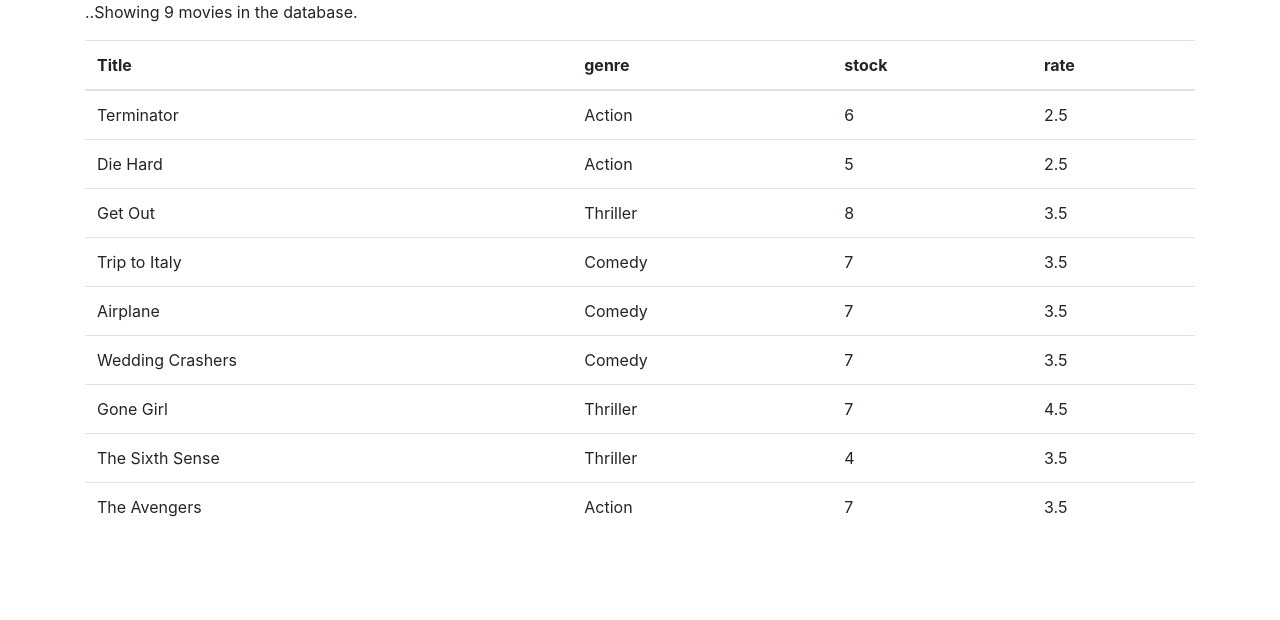
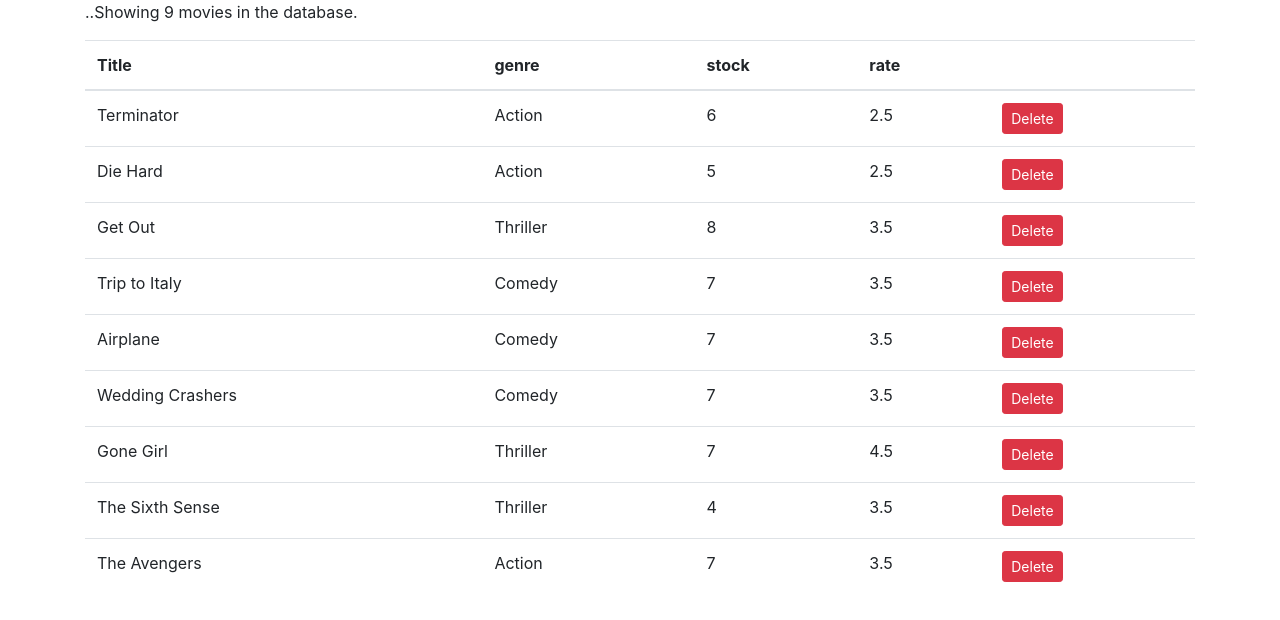
Before and after one commit to gerrymcdonnell/react-vidly, a React (Create React App) app: page / in a window 1280 px wide. Shown: the top 620 px of the page. Built offline with nearby package versions, Linux system fonts and the light colour scheme.

Commit message:
added delete button

```diff
--- a/src/components/movies.jsx
+++ b/src/components/movies.jsx
@@ -34,10 +34,11 @@ class Movies extends Component {
               <th>genre</th>
               <th>stock</th>
               <th>rate</th>
+              <th></th>
             </tr>
           </thead>
 
-          {/*tbody>tr>td*4*/}
+          {/* zen coding tbody>tr>td*4 */}
 
           <tbody>
             {/*vid 38: map each movie object and map to a tr elemenet*/}
@@ -47,6 +48,8 @@ class Movies extends Component {
                 <td>{movie.genre.name}</td>
                 <td>{movie.numberInStock}</td>
                 <td>{movie.dailyRentalRate}</td>
+                {/*zen coding button.btn.btn-danger.btn-sm and press TAB at end*/}
+                <td><button className="btn btn-danger btn-sm">Delete</button></td>
               </tr>
             ))}
           </tbody>
```
